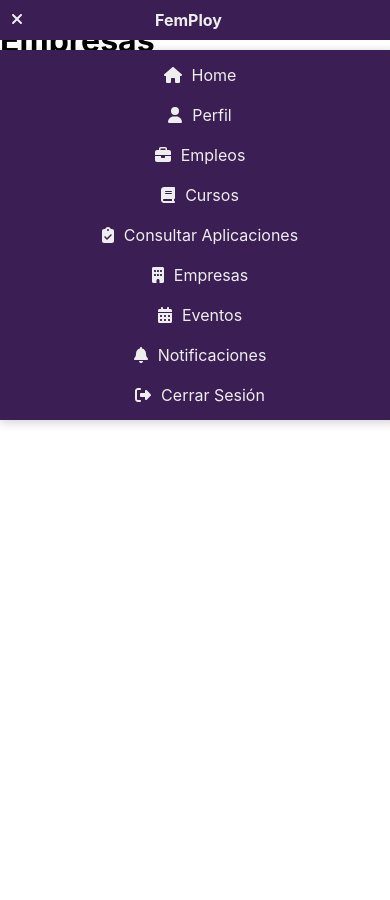
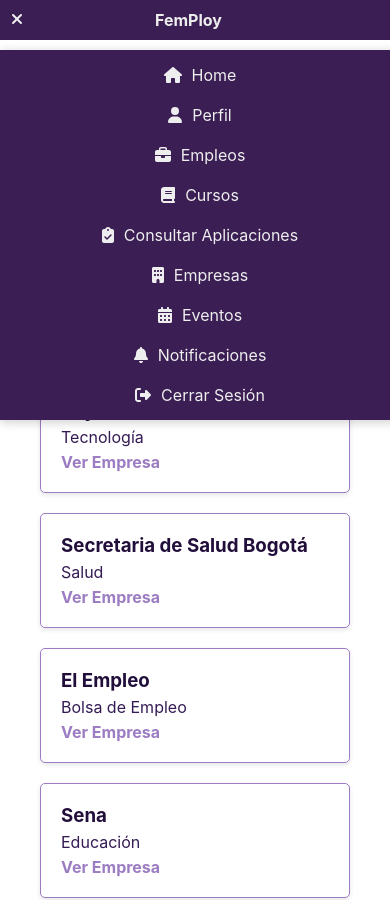
Before and after one commit to LMAG-DATAART/proyecto-final-copia, a React (Create React App) app: page /Empresas in a window 390 px wide. Shown: the top 900 px of the page. Before the commit the page ends 844 px from the top, so only its background shows below. Built offline with nearby package versions, Linux system fonts and the light colour scheme.

Commit message:
Adición Componente Empresas y Empresas.module.css
Adición de Componente Empresas y estilos Empresas.module.css (incluye Responsive)

```diff
--- a/src/Components/Empresas.js
+++ b/src/Components/Empresas.js
@@ -1,11 +1,72 @@
-import React from 'react'
+import React, { useState } from 'react';
+import styles from '../Styles/Empresas.module.css';
+
+// Datos de ejemplo
+const empresasData = [
+    { id: 1, nombre: 'Key Code', sector: 'Tecnología', url: 'https://www.keycode.com.co/' },
+    { id: 2, nombre: 'Secretaria de Salud Bogotá', sector: 'Salud', url: 'https://www.saludcapital.gov.co/Paginas2/Inicio.aspx' },
+    { id: 3, nombre: 'El Empleo', sector: 'Bolsa de Empleo', url: 'https://www.elempleo.com/co/' },
+    { id: 4, nombre: 'Sena', sector: 'Educación', url: 'https://www.sena.edu.co/es-co/Paginas/default.aspx' },
+    { id: 5, nombre: 'Ministerio de Tecnologias ', sector: 'Tecnologia', url: 'https://www.mintic.gov.co/portal/inicio/' },
+    { id: 6, nombre: 'Ministerio de Educación ', sector: 'Educación', url: 'https://www.minedu.gov.co/https://www.mineducacion.gov.co/portal//inicio/' },
+    { id: 7, nombre: 'LinkedIn Corporation ', sector: 'Bolsa de Empleo', url: 'https://co.linkedin.com/?original_referer=https%3A%2F%2Fwww.google.com%2F' },
+    // Agrega más empresas según sea necesario
+];
+
+const sectores = ['Tecnología', 'Salud', 'Finanzas', 'Educación', 'Bolsa de Empleo'];
 
 const Empresas = () => {
-  return (
-    <div>
-        <h1>Empresas</h1>
-    </div>
-  )
-}
+    const [busqueda, setBusqueda] = useState('');
+    const [sectorSeleccionado, setSectorSeleccionado] = useState('');
+
+    const filtrarEmpresas = () => {
+        return empresasData.filter(empresa => {
+            const nombreCoincide = empresa.nombre.toLowerCase().includes(busqueda.toLowerCase());
+            const sectorCoincide = sectorSeleccionado ? empresa.sector === sectorSeleccionado : true;
+            return nombreCoincide && sectorCoincide;
+        });
+    };
+
+    const buscarTodasLasEmpresas = () => {
+        setBusqueda('');
+        setSectorSeleccionado('');
+    };
+
+    return (
+        <div className={styles.container}>
+            <div className={styles.searchContainer}>
+                <h2>Base Empresarial - Femploy</h2>
+                <input
+                    type="text"
+                    placeholder="Buscar empresa..."
+                    value={busqueda}
+                    onChange={(e) => setBusqueda(e.target.value)}
+                />
+                <select
+                    value={sectorSeleccionado}
+                    onChange={(e) => setSectorSeleccionado(e.target.value)}
+                >
+                    <option value="">Sectores</option>
+                    {sectores.map((sector, index) => (
+                        <option key={index} value={sector}>{sector}</option>
+                    ))}
+                </select>
+                {/* Botón para buscar todas las empresas */}
+                <button className={styles.buscartodas} onClick={buscarTodasLasEmpresas}>
+                    Ver Todas las Empresas
+                </button>
+            </div>
+            <div className={styles.cardContainer}>
+                {filtrarEmpresas().map(empresa => (
+                    <div key={empresa.id} className={styles.card}>
+                        <h3>{empresa.nombre}</h3>
+                        <p> {empresa.sector}</p>
+                        <a href={empresa.url} target="_blank" rel="noopener noreferrer">Ver Empresa</a>
+                    </div>
+                ))}
+            </div>
+        </div>
+    );
+};
 
 export default Empresas;
--- /dev/null
+++ b/src/Styles/Empresas.module.css
@@ -0,0 +1,122 @@
+/* Empresas.css */
+
+.container {
+  display: flex;
+  flex-direction: column; /* Cambiado a columna para pantallas pequeñas */
+  padding: 40px;
+  margin-top: 40px;
+  font-size: bold;
+}
+
+.searchContainer {
+  flex: 1;
+  margin-bottom: 10px; /* Cambiado a margen inferior en lugar de derecho */
+  background-color: #D5C9E0;
+  border-radius: 20px;
+  padding: 15px; /* Agregado padding para mejor espaciado */
+}
+
+.searchContainer h2 {
+  margin-bottom: 20px;
+  color: #EEEEEE;
+  background-color: #3B1E54;
+  border-radius: 3px;
+  padding: 10px; /* Agregado padding para el título */
+}
+
+.searchContainer input {
+  width: 90%;
+  padding: 10px;
+  font-size: medium;
+  margin-bottom: 10px;
+  border: 1px solid #9B7EDB;
+  border-radius: 5px;
+}
+.searchContainer select {
+  width: 100%; /* Cambiado a 100% para que ocupen todo el ancho disponible */
+  padding: 10px;
+  margin-bottom: 10px;
+  font-size: medium;
+  border: 1px solid #9C7CC2;
+  border-radius: 5px;
+}
+
+.cardContainer {
+  flex: 2;
+  display: flex;
+  justify-content: center;
+  flex-wrap: wrap;
+}
+
+.card {
+  border: 1px solid #9C7CC2;
+  border-radius: 5px;
+  padding: 20px;
+  margin: 10px;
+  width: calc(90%); /* Tres tarjetas por fila con márgenes */
+  box-shadow: 0 2px 5px rgba(0, 0, 0, 0.1);
+  transition: transform 0.2s;
+  color: #341B54;
+}
+
+.card:hover {
+  transform: scale(1.1);
+  background-color: #D5C9E0;
+}
+
+.card h3 {
+  margin: 0 0 5px;
+  color: #210E3A;
+}
+
+.card p {
+  margin: 5px 0;
+}
+
+.card a {
+  text-decoration: none;
+  font-weight: bolder;
+  color: #9C7CC2;
+}
+
+/* Consultas de medios para ajustar el diseño en pantallas más pequeñas */
+@media (max-width: 768px) {
+  .container {
+    flex-direction: column; /* Mantener en columna */
+  }
+
+  .searchContainer {
+    margin-right: 0; /* Quitar margen derecho */
+  }
+
+  .card {
+    width: calc(50% - 20px); /* Dos tarjetas por fila */
+  }
+}
+
+@media (max-width: 480px) {
+  .card {
+    width: 100%; /* Una tarjeta por fila */
+    margin: 10px 0; /* Ajustar márgenes para una tarjeta */
+  }
+
+  .searchContainer {
+    padding: 10px; /* Reducir padding en pantallas pequeñas */
+  }
+}
+
+.buscartodas {
+  background-color: #EEEEEE;
+  color: #341B54;
+  margin-bottom: unset;
+  padding: 10px;
+  border-radius: 5px;
+  font-weight: bold ;
+}
+
+.buscartodas:hover {
+  background-color: #9B7EBD;
+  color: #341B54;
+  margin-bottom: unset;
+  padding: 10px;
+}
```
